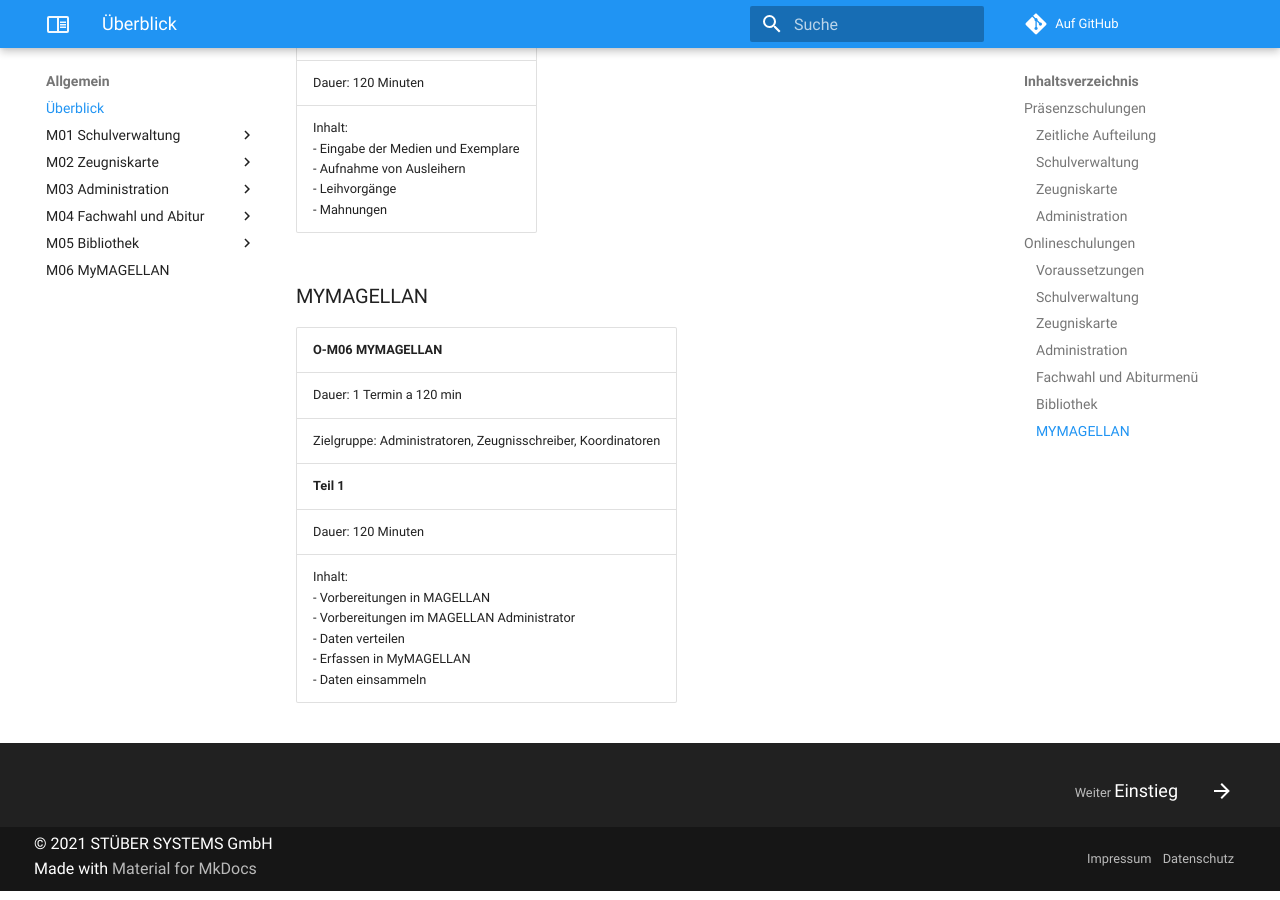
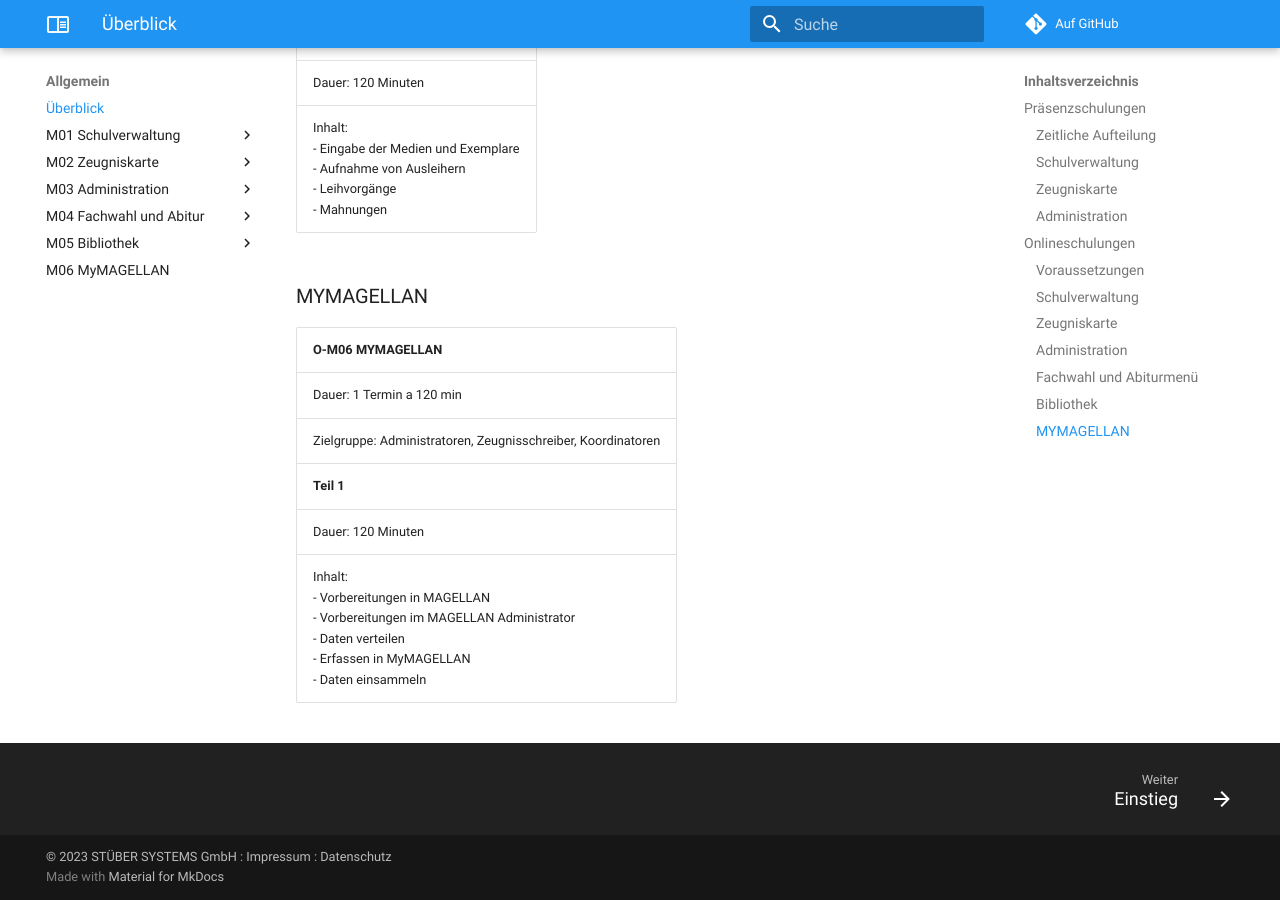
Before and after one commit to stuebersystems/doc.magellan-schulungen.de, an MkDocs documentation site: the page built from docs/index.md, in a window 1280 px wide and 900 px high, scrolled down 7090 px. Built offline with MkDocs 1.6.1 and Material for MkDocs 9.7.7, drawn with Linux system fonts in a browser that asks for light colours; comment, search, counter and statistics services are not loaded; some of the changed text lies outside the part shown.

Commit message:
Clean up

```diff
--- a/mkdocs.yml
+++ b/mkdocs.yml
@@ -5,7 +5,8 @@ site_author: 'STÜBER SYSTEMS GmbH'
 site_url: 'https://doc.magellan-schulungen.stueber.de'
 
 # Copyright
-copyright: © 2021 STÜBER SYSTEMS GmbH
+copyright:
+  '&copy; 2023 STÜBER SYSTEMS GmbH : <a href="https://legal.stueber.de/imprint.php">Impressum</a> : <a href="https://legal.stueber.de/privacy.php">Datenschutz</a>'
 
 # Repository
 repo_name: 'Auf GitHub'
@@ -14,43 +15,78 @@ repo_url: 'https://github.com/stuebersystems/doc.magellan-schulungen.de'
 # Theming
 theme:
     name: material
-    custom_dir: overrides
     language: de
-    direction:
+    static_templates:
+        - 404.html
+    include_search_page: false
+    search_index_only: true
+    language: de
     features:
+        - navigation.footer
+        - navigation.instant
         - navigation.tabs
-        - navigation.instant
+        - search.highlight
+        - search.share
+        - search.suggest
+        - toc.follow
     palette:
         primary: 'blue'
         accent: 'deep orange'
     font: false
     favicon: assets/logos/favicon.ico
     logo: 'assets/logos/logo.svg'
-    include_search_page: false
-    search_index_only: true
-    static_templates:
-      - 404.html
-
-# Legal links
-extra:
-  legal:
-    - label: Impressum
-      link: https://www.stueber.de/imprint.php
-    - label: Datenschutz
-      link: https://legal.stueber.de/privacy.php
 
 # Customization
 extra_css:
     - assets/css/custom.css
 
-# Extensions
-markdown_extensions:
-    - admonition
-
 # Plugins
 plugins:
     - search
     - img2fig
+    - minify:
+        minify_html: true
+
+# Extensions
+markdown_extensions:
+  - markdown.extensions.admonition
+  - markdown.extensions.abbr
+  - markdown.extensions.attr_list
+  - markdown.extensions.def_list
+  - markdown.extensions.footnotes
+  - markdown.extensions.meta
+  - markdown.extensions.toc:
+      permalink: true
+  - pymdownx.arithmatex:
+      generic: true
+  - pymdownx.betterem:
+      smart_enable: all
+  - pymdownx.caret
+  - pymdownx.critic
+  - pymdownx.details
+  - pymdownx.emoji:
+      emoji_index: !!python/name:materialx.emoji.twemoji
+      emoji_generator: !!python/name:materialx.emoji.to_svg
+  - pymdownx.highlight
+  - pymdownx.inlinehilite
+  - pymdownx.keys
+  - pymdownx.magiclink:
+      repo_url_shorthand: true
+      user: squidfunk
+      repo: mkdocs-material
+  - pymdownx.mark
+  - pymdownx.smartsymbols
+  - pymdownx.snippets:
+      check_paths: true
+  - pymdownx.superfences:
+      custom_fences:
+        - name: mermaid
+          class: mermaid
+          format: !!python/name:pymdownx.superfences.fence_code_format
+  - pymdownx.tabbed
+  - pymdownx.tasklist:
+      custom_checkbox: true
+  - pymdownx.tilde
 
 # Navigation
 nav:
--- a/overrides/partials/footer.html
+++ /dev/null
@@ -1,103 +0,0 @@
-<!--
-  Copyright (c) 2016-2021 Martin Donath <martin.donath@squidfunk.com>
-
-  Permission is hereby granted, free of charge, to any person obtaining a copy
-  of this software and associated documentation files (the "Software"), to
-  deal in the Software without restriction, including without limitation the
-  rights to use, copy, modify, merge, publish, distribute, sublicense, and/or
-  sell copies of the Software, and to permit persons to whom the Software is
-  furnished to do so, subject to the following conditions:
-
-  The above copyright notice and this permission notice shall be included in
-  all copies or substantial portions of the Software.
-
-  THE SOFTWARE IS PROVIDED "AS IS", WITHOUT WARRANTY OF ANY KIND, EXPRESS OR
-  IMPLIED, INCLUDING BUT NOT LIMITED TO THE WARRANTIES OF MERCHANTABILITY,
-  FITNESS FOR A PARTICULAR PURPOSE AND NON-INFRINGEMENT. IN NO EVENT SHALL THE
-  AUTHORS OR COPYRIGHT HOLDERS BE LIABLE FOR ANY CLAIM, DAMAGES OR OTHER
-  LIABILITY, WHETHER IN AN ACTION OF CONTRACT, TORT OR OTHERWISE, ARISING
-  FROM, OUT OF OR IN CONNECTION WITH THE SOFTWARE OR THE USE OR OTHER DEALINGS
-  IN THE SOFTWARE.
--->
-
-{% import "partials/language.html" as lang with context %}
-
-<!-- Footer -->
-<footer class="md-footer">
-
-  <!-- Link to previous and/or next page -->
-  {% if page.previous_page or page.next_page %}
-    <nav
-      class="md-footer__inner md-grid"
-      aria-label="{{ lang.t('footer.title') }}"
-    >
-
-      <!-- Link to previous page -->
-      {% if page.previous_page %}
-        <a
-          href="{{ page.previous_page.url | url }}"
-          class="md-footer__link md-footer__link--prev"
-          rel="prev"
-        >
-          <div class="md-footer__button md-icon">
-            {% include ".icons/material/arrow-left.svg" %}
-          </div>
-          <div class="md-footer__title">
-            <div class="md-ellipsis">
-              <span class="md-footer__direction">
-                {{ lang.t("footer.previous") }}
-              </span>
-              {{ page.previous_page.title }}
-            </div>
-          </div>
-        </a>
-      {% endif %}
-
-      <!-- Link to next page -->
-      {% if page.next_page %}
-        <a
-          href="{{ page.next_page.url | url }}"
-          class="md-footer__link md-footer__link--next"
-          rel="next"
-        >
-          <div class="md-footer__title">
-            <div class="md-ellipsis">
-              <span class="md-footer__direction">
-                {{ lang.t("footer.next") }}
-              </span>
-              {{ page.next_page.title }}
-            </div>
-          </div>
-          <div class="md-footer__button md-icon">
-            {% include ".icons/material/arrow-right.svg" %}
-          </div>
-        </a>
-      {% endif %}
-    </nav>
-  {% endif %}
-
-  <!-- Further information -->
-  <div class="md-footer-meta md-typeset">
-    <div class="md-footer-meta__inner md-grid">
-
-      <!-- Copyright and theme information -->
-      <div class="md-footer-copyright">
-        {% if config.copyright %}
-          <div class="md-footer-copyright__highlight">
-            {{ config.copyright }}
-          </div>
-        {% endif %}
-        Made with
-        <a
-          href="https://squidfunk.github.io/mkdocs-material/"
-          target="_blank" rel="noopener"
-        >
-          Material for MkDocs
-        </a>
-      </div>
-
-      <!-- Legal links -->
-      {% include "partials/legal.html" %}
-    </div>
-  </div>
-</footer>
--- a/overrides/partials/legal.html
+++ /dev/null
@@ -1,35 +0,0 @@
-<!--
-  Copyright (c) 2021 STÜBER SYSTEMS GmbH
-
-  Permission is hereby granted, free of charge, to any person obtaining a copy
-  of this software and associated documentation files (the "Software"), to
-  deal in the Software without restriction, including without limitation the
-  rights to use, copy, modify, merge, publish, distribute, sublicense, and/or
-  sell copies of the Software, and to permit persons to whom the Software is
-  furnished to do so, subject to the following conditions:
-
-  The above copyright notice and this permission notice shall be included in
-  all copies or substantial portions of the Software.
-
-  THE SOFTWARE IS PROVIDED "AS IS", WITHOUT WARRANTY OF ANY KIND, EXPRESS OR
-  IMPLIED, INCLUDING BUT NOT LIMITED TO THE WARRANTIES OF MERCHANTABILITY,
-  FITNESS FOR A PARTICULAR PURPOSE AND NON-INFRINGEMENT. IN NO EVENT SHALL THE
-  AUTHORS OR COPYRIGHT HOLDERS BE LIABLE FOR ANY CLAIM, DAMAGES OR OTHER
-  LIABILITY, WHETHER IN AN ACTION OF CONTRACT, TORT OR OTHERWISE, ARISING
-  FROM, OUT OF OR IN CONNECTION WITH THE SOFTWARE OR THE USE OR OTHER DEALINGS
-  IN THE SOFTWARE.
--->
-
-<!-- Legal links in footer -->
-{% if config.extra.legal %}
-  <div class="md-footer-legal">
-	{% for legal in config.extra.legal %}
-	  <a
-		href="{{ legal.link }}"
-		target="_blank" rel="noopener"
-	  >
-		{{ legal.label }}
-	  </a>
-	{% endfor %}
-  </div>
-{% endif %}
```
